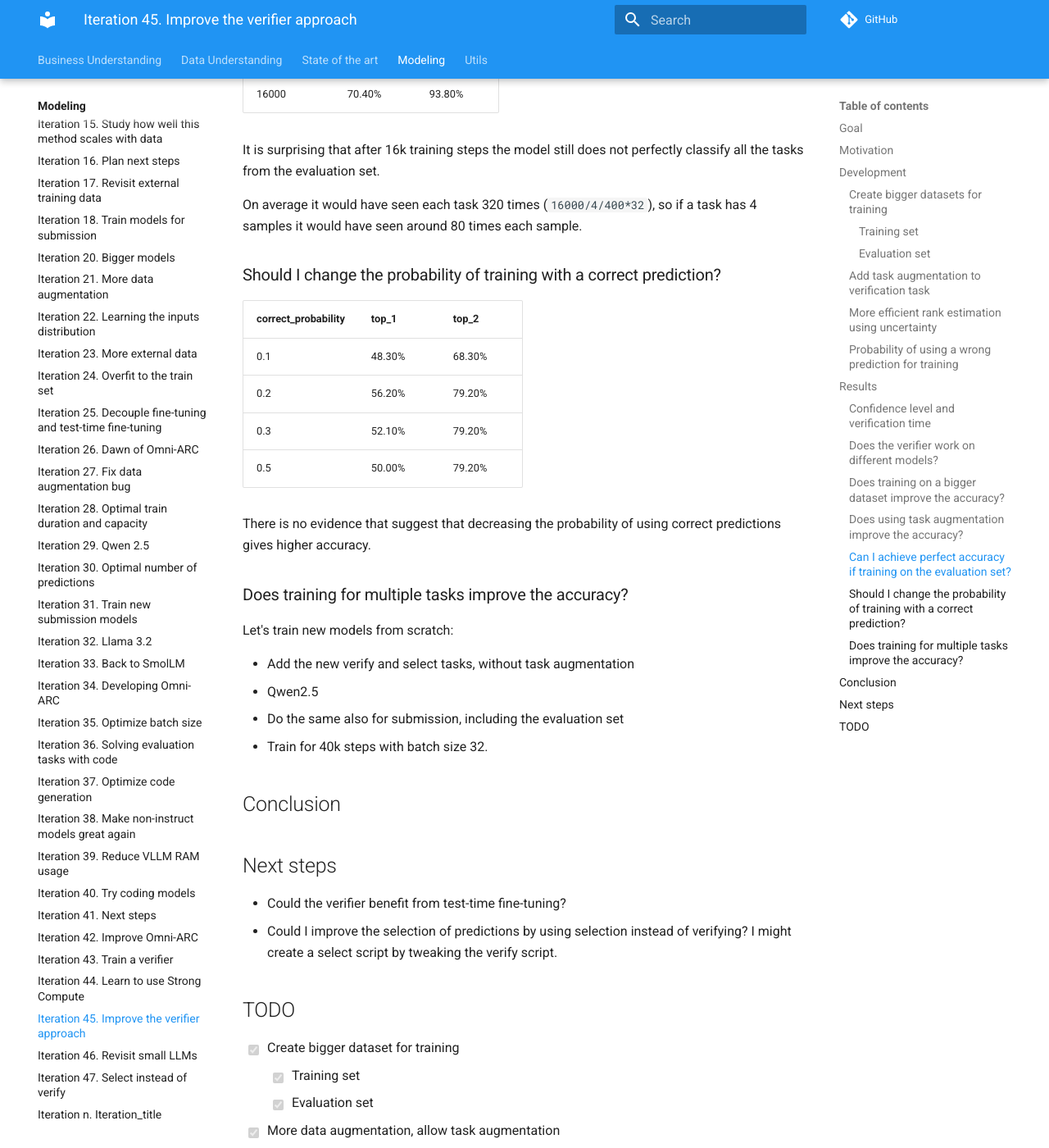
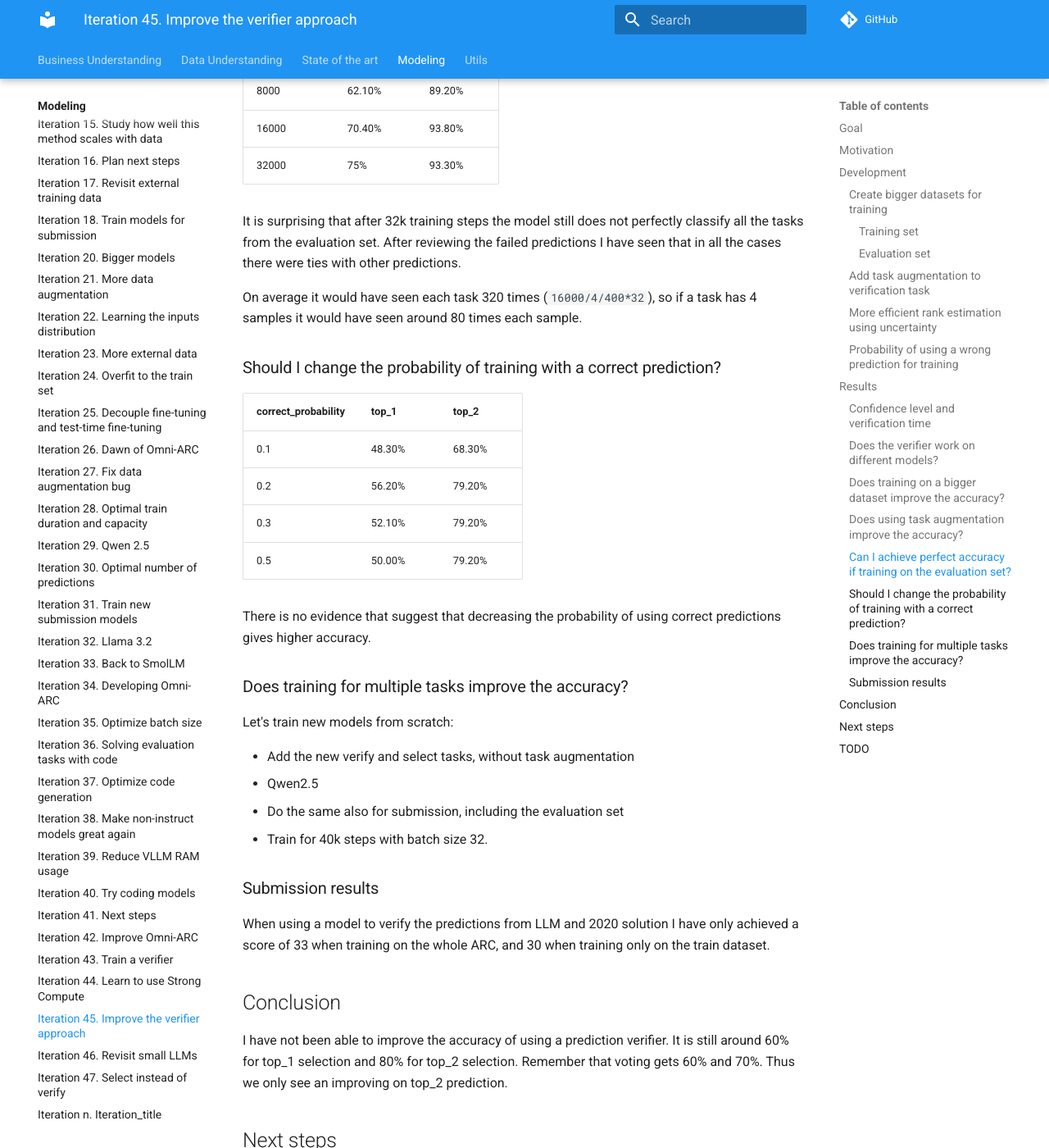
Before and after one commit to zhengjunyao-work/arc24, an MkDocs documentation site: the page built from docs/modeling/Iteration_45_improve_verifier.md, in a window 1280 px wide and 1400 px high, scrolled down 3887 px. Shown: the whole window at 82% size. Built offline with MkDocs 1.6.1 and Material for MkDocs 9.7.7, drawn with Linux system fonts in a browser that asks for light colours; comment, search, counter and statistics services are not loaded; some of the changed text lies outside the part shown.

Commit message:
updated documentation

```diff
--- a/docs/modeling/Iteration_45_improve_verifier.md
+++ b/docs/modeling/Iteration_45_improve_verifier.md
@@ -7,6 +7,8 @@ _26-10-2024_
 On the previous iteration we have seen signs that the verifier approach might work. Let's try to improve that approach.
 
 ## Motivation
+
+Having a more accurate method than voting to select predictions could improve the LB score.
 
 ## Development
 
@@ -236,9 +238,11 @@ are worse.
 | 4000           | 63.30% | 81.20% |
 | 8000           | 62.10% | 89.20% |
 | 16000          | 70.40% | 93.80% |
+| 32000          | 75%    | 93.30% |
 
-It is surprising that after 16k training steps the model still does not perfectly classify all the
-tasks from the evaluation set.
+It is surprising that after 32k training steps the model still does not perfectly classify all the
+tasks from the evaluation set. After reviewing the failed predictions I have seen that in all the cases
+there were ties with other predictions.
 
 On average it would have seen each task 320 times (`16000/4/400*32`), so if a task has 4 samples it would
 have seen around 80 times each sample.
@@ -264,7 +268,13 @@ Let's train new models from scratch:
 - Do the same also for submission, including the evaluation set
 - Train for 40k steps with batch size 32.
 
+### Submission results
+
+When using a model to verify the predictions from LLM and 2020 solution I have only achieved a score of 33 when training on the whole ARC, and 30 when training only on the train dataset.
+
 ## Conclusion
+
+I have not been able to improve the accuracy of using a prediction verifier. It is still around 60% for top_1 selection and 80% for top_2 selection. Remember that voting gets 60% and 70%. Thus we only see an improving on top_2 prediction.
 
 ## Next steps
 
```
Also changed, not shown: docs/modeling/Iteration_43_train_a_verifier.md (+3 -1 lines), 1 other file.
